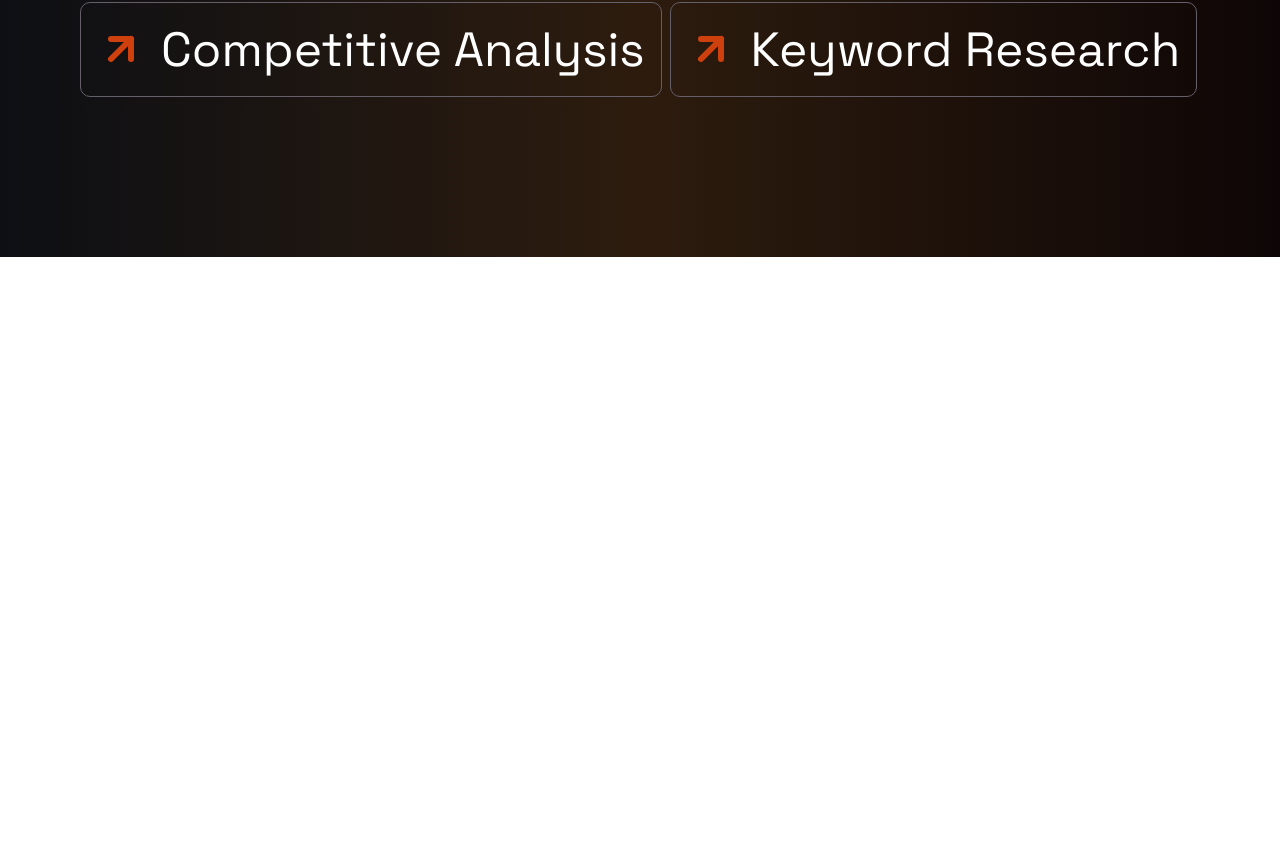
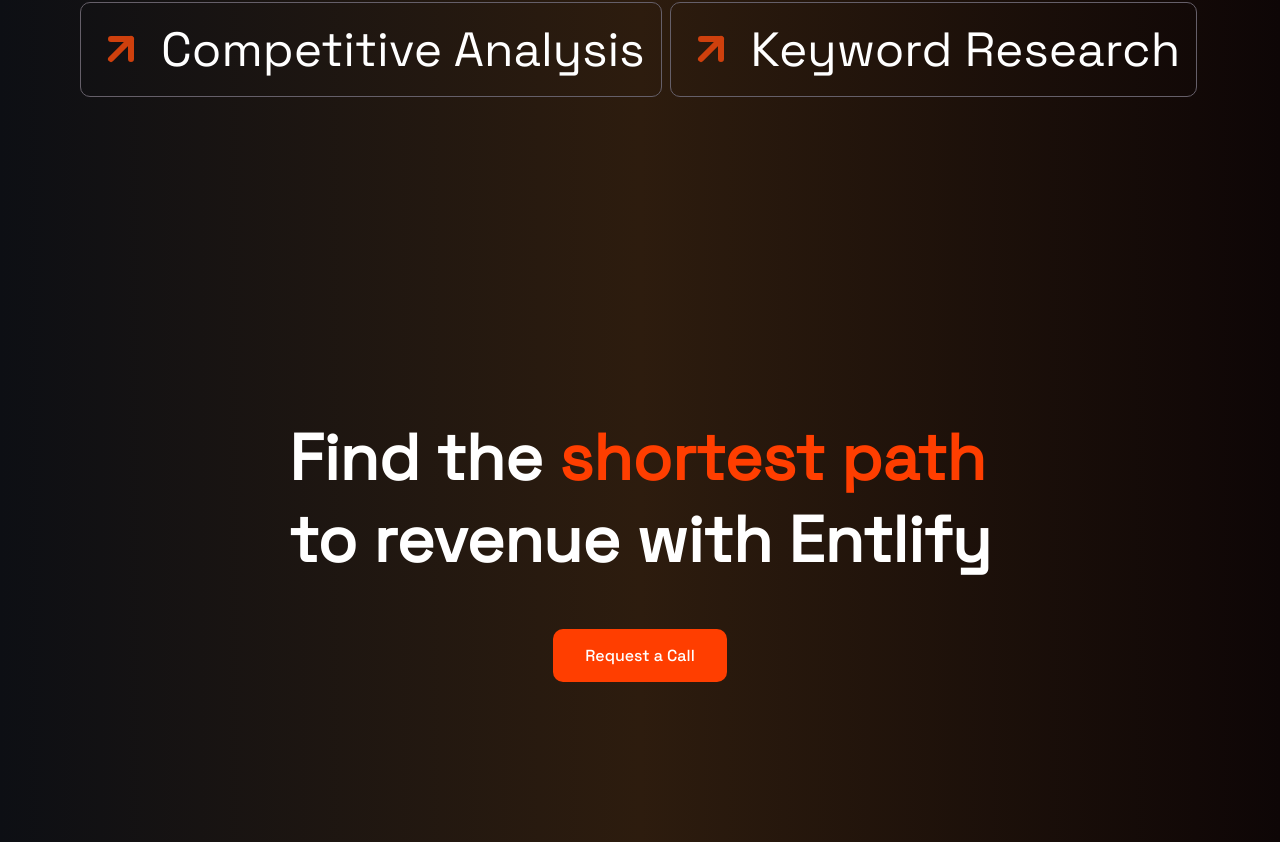
Before and after one commit to anaghroy/React-landing-part-4, a React (Vite) app: page / in a window 1280 px wide. Shown: the part 3446-4288 px from the top of the page. Before the commit the page ends 3703 px from the top, so only its background shows below. Built offline with nearby package versions, Linux system fonts and the light colour scheme.

Commit message:
Shortest Section

```diff
--- a/src/App.jsx
+++ b/src/App.jsx
@@ -3,6 +3,7 @@
 import Rank from './Components/Rank'
 import Seamless from './Components/Seamless'
 import Services from './Components/Services'
+import Shortest from './Components/Shortest'
 import { logo } from './Data/BrandImage'
 import { term } from './Data/CapabiliData'
 import { tableData } from './Data/Table'
@@ -15,6 +16,7 @@
       <Seamless tableData={tableData}/>
       <Services/>
       <Capabilities term={term}/>
+      <Shortest/>
     </div>
   )
 }
--- /dev/null
+++ b/src/Components/Shortest.jsx
@@ -0,0 +1,17 @@
+import React from "react";
+
+const Shortest = () => {
+  return (
+    <div className="main-short">
+      <div className="text">
+        <h1>Find the <span>shortest path</span></h1>
+        <h1>to revenue with Entlify</h1>
+      </div>
+      <div className="button">
+        <a href="#">Request a Call</a>
+      </div>
+    </div>
+  );
+};
+
+export default Shortest;
--- a/src/style.css
+++ b/src/style.css
@@ -323,4 +323,35 @@
 .main-capa .main-box .content-box p {
   color: #fff;
   font-size: 3rem;
+}
+
+/*Shortest Section*/
+.main-short {
+  width: 100%;
+  padding: 10rem 5rem;
+  background: linear-gradient(to right, #0d0f14, #2d1c0e, #0e0606);
+  display: flex;
+  flex-direction: column;
+  align-items: center;
+  gap: 3rem;
+}
+.main-short .text {
+  font-size: 2rem;
+  color: #fff;
+}
+.main-short .text span {
+  color: #ff3e00;
+}
+.main-short .button {
+  padding: 1rem 2rem;
+  border-radius: 10px;
+  width: -moz-fit-content;
+  width: fit-content;
+  background-color: #ff3e00;
+}
+.main-short .button a {
+  color: white;
+  text-decoration: none;
+  font-size: 1rem;
+  font-family: medium;
 }/*# sourceMappingURL=style.css.map */
--- a/src/style.scss
+++ b/src/style.scss
@@ -340,3 +340,33 @@
     }
   }
 }
+/*Shortest Section*/
+.main-short {
+  width: 100%;
+  padding: 10rem 5rem;
+  background: linear-gradient(to right, #0d0f14, #2d1c0e, #0e0606);
+  display: flex;
+  flex-direction: column;
+  align-items: center;
+  gap: 3rem;
+  .text {
+    font-size: 2rem;
+    color: #fff;
+    span {
+      color: #ff3e00;
+    }
+  }
+  .button {
+    padding: 1rem 2rem;
+    border-radius: 10px;
+    width: fit-content;
+
+    background-color: #ff3e00;
+    a {
+      color: #ffff;
+      text-decoration: none;
+      font-size: 1rem;
+      font-family: medium;
+    }
+  }
+}
```
Also changed, not shown: 1 other file (tests, documents, lock files or other folders).
